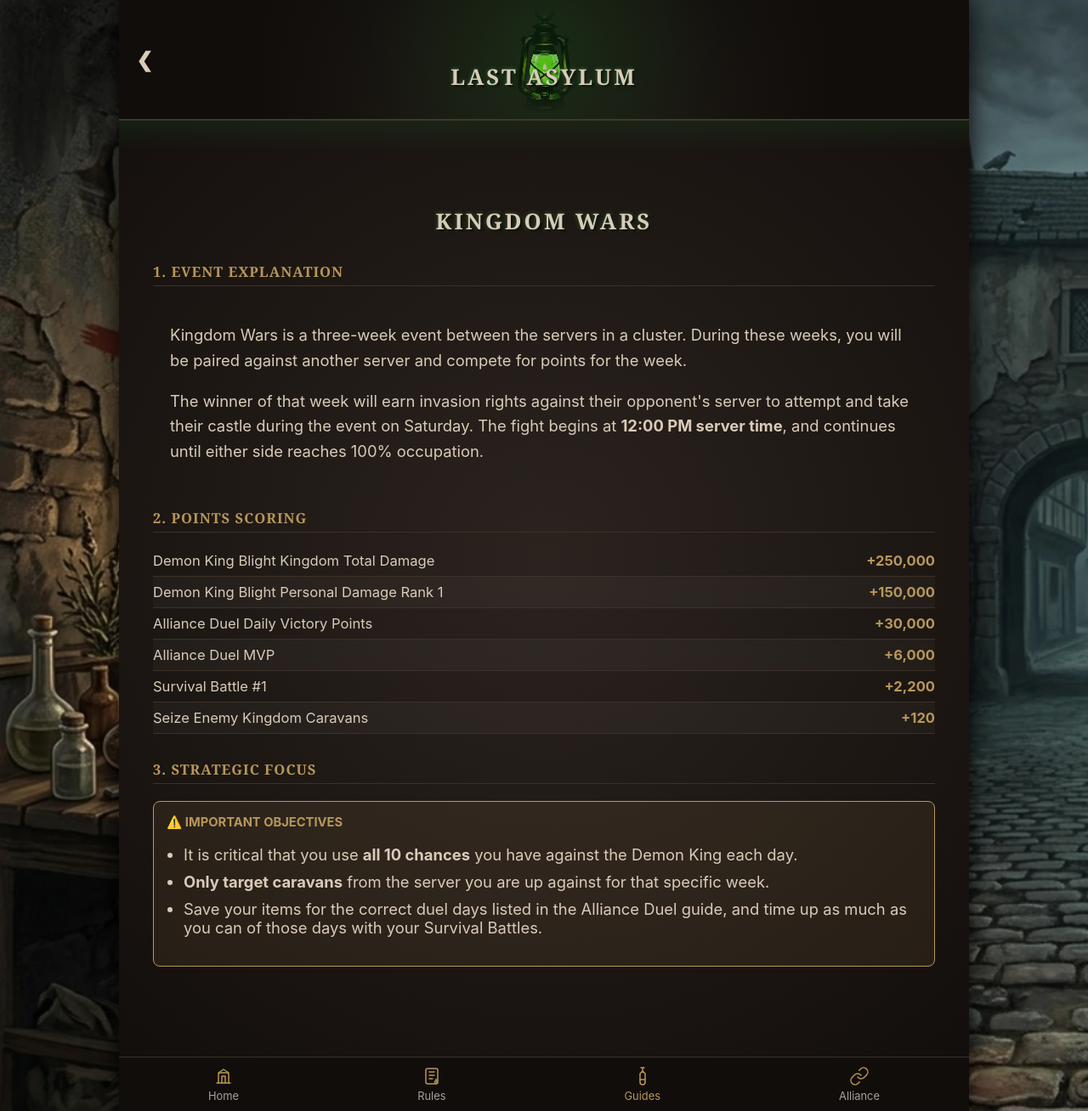
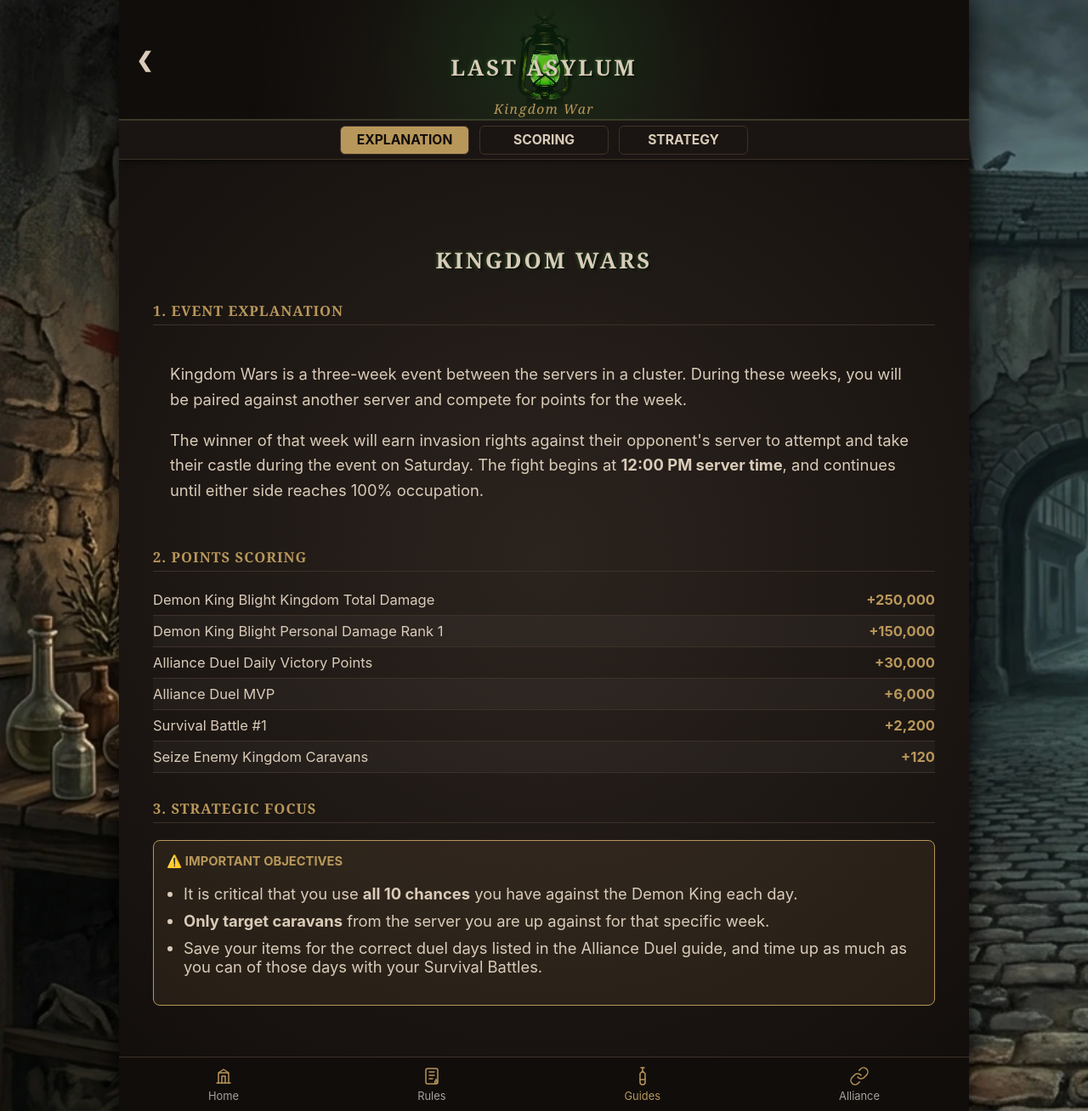
Before and after one commit to LA-S78/la-s78.github.io, a Jekyll site: the page built from guides/events/kingdom.md, in a window 1280 px wide. Shown: the whole page at 85% size. Built offline with Jekyll 4.4.1, drawn with Linux system fonts in a browser that asks for light colours.

Commit message:
guide progress

```diff
--- a/_includes/structure/head.html
+++ b/_includes/structure/head.html
@@ -3,6 +3,7 @@
     <meta name="viewport" content="width=device-width, initial-scale=1.0">
 
     <!-- Discord / Social Media Preview Cards -->
+    <meta name="twitter:card" content="summary_large_image">
     <meta property="og:site_name" content="{{ site.title }}">
     <meta property="og:title" content="{{ page.title | default: site.title }}">
     <meta property="og:description" content="{{ page.description | default: site.description }}">
--- a/guides/events/kingdom.md
+++ b/guides/events/kingdom.md
@@ -1,8 +1,16 @@
 ---
 layout: default
-title: Kingdom Wars
+title: Kingdom War
+subtitle: Kingdom War
 description: A comprehensive guide to Kingdom Wars scoring and mechanics.
 active_nav: guides
+nav_links:
+  - name: EXPLANATION
+    url: "#explanation"
+  - name: SCORING
+    url: "#scoring"
+  - name: STRATEGY
+    url: "#strategy"
 ---
 
 {% include content/guides/events/kingdom.html %}
```
Also changed, not shown: guides/events/duel.md (+5 -0 lines), guides/events/survival.md (+7 -0 lines).
